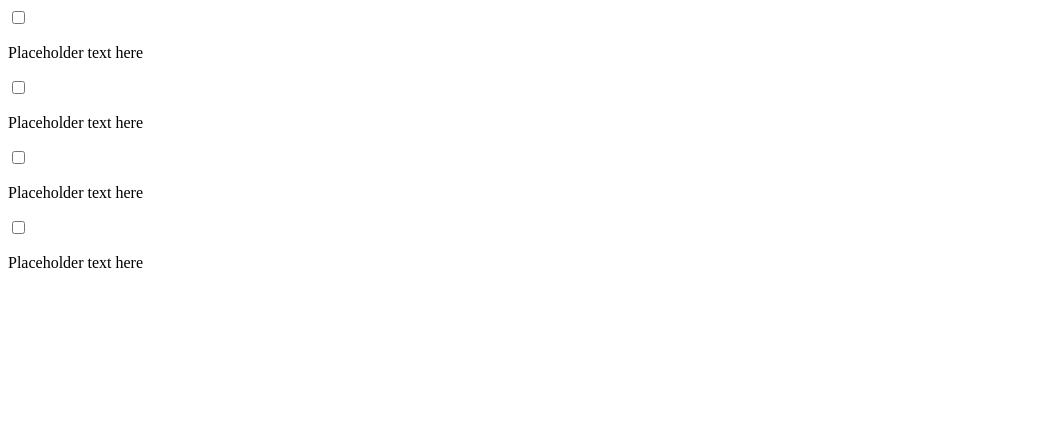
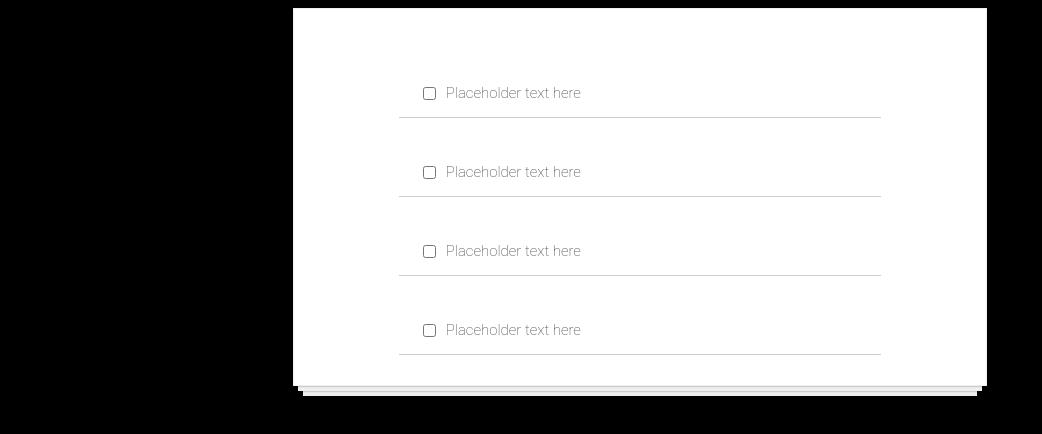
Before and after one commit to rai8/react-scrimba, a React (Create React App) app: page / in a window 1280 px wide. Shown: the top 434 px of the page, without its empty margins (0-1042 px from the left). Built offline with nearby package versions, Linux system fonts and the light colour scheme.

Commit message:
styling the do-list application

```diff
--- /dev/null
+++ b/src/App.css
@@ -0,0 +1,42 @@
+body {
+  background-color: black;
+}
+
+.todo-list {
+  background-color: white;
+  margin: auto;
+  width: 50%;
+  display: flex;
+  flex-direction: column;
+  align-items: center;
+  border: 1px solid #efefef;
+  box-shadow:
+    /* The top layer shadow */ 0 1px 1px rgba(0, 0, 0, 0.15),
+    /* The second layer */ 0 10px 0 -5px #eee,
+    /* The second layer shadow */ 0 10px 1px -4px rgba(0, 0, 0, 0.15),
+    /* The third layer */ 0 20px 0 -10px #eee,
+    /* The third layer shadow */ 0 20px 1px -9px rgba(0, 0, 0, 0.15);
+  padding: 30px;
+}
+
+.todo-item {
+  display: flex;
+  justify-content: flex-start;
+  align-items: center;
+  padding: 30px 20px 0;
+  width: 70%;
+  border-bottom: 1px solid #cecece;
+  font-family: Roboto, sans-serif;
+  font-weight: 100;
+  font-size: 15px;
+  color: #333333;
+}
+
+input[type="checkbox"] {
+  margin-right: 10px;
+  font-size: 30px;
+}
+
+input[type="checkbox"]:focus {
+  outline: 0;
+}
--- a/src/App.js
+++ b/src/App.js
@@ -1,16 +1,14 @@
 import React from "react";
+import TodoItem from "./components/TodoItem";
+import "./App.css";
 
 function App() {
   return (
-    <div>
-      <input type="checkbox" />
-      <p>Placeholder text here</p>
-      <input type="checkbox" />
-      <p>Placeholder text here</p>
-      <input type="checkbox" />
-      <p>Placeholder text here</p>
-      <input type="checkbox" />
-      <p>Placeholder text here</p>
+    <div className="todo-list">
+      <TodoItem />
+      <TodoItem />
+      <TodoItem />
+      <TodoItem />
     </div>
   );
 }
--- /dev/null
+++ b/src/components/TodoItem.js
@@ -0,0 +1,10 @@
+import React from "react";
+
+export default function TodoItem() {
+  return (
+    <div className="todo-item">
+      <input type="checkbox" />
+      <p>Placeholder text here</p>
+    </div>
+  );
+}
```
